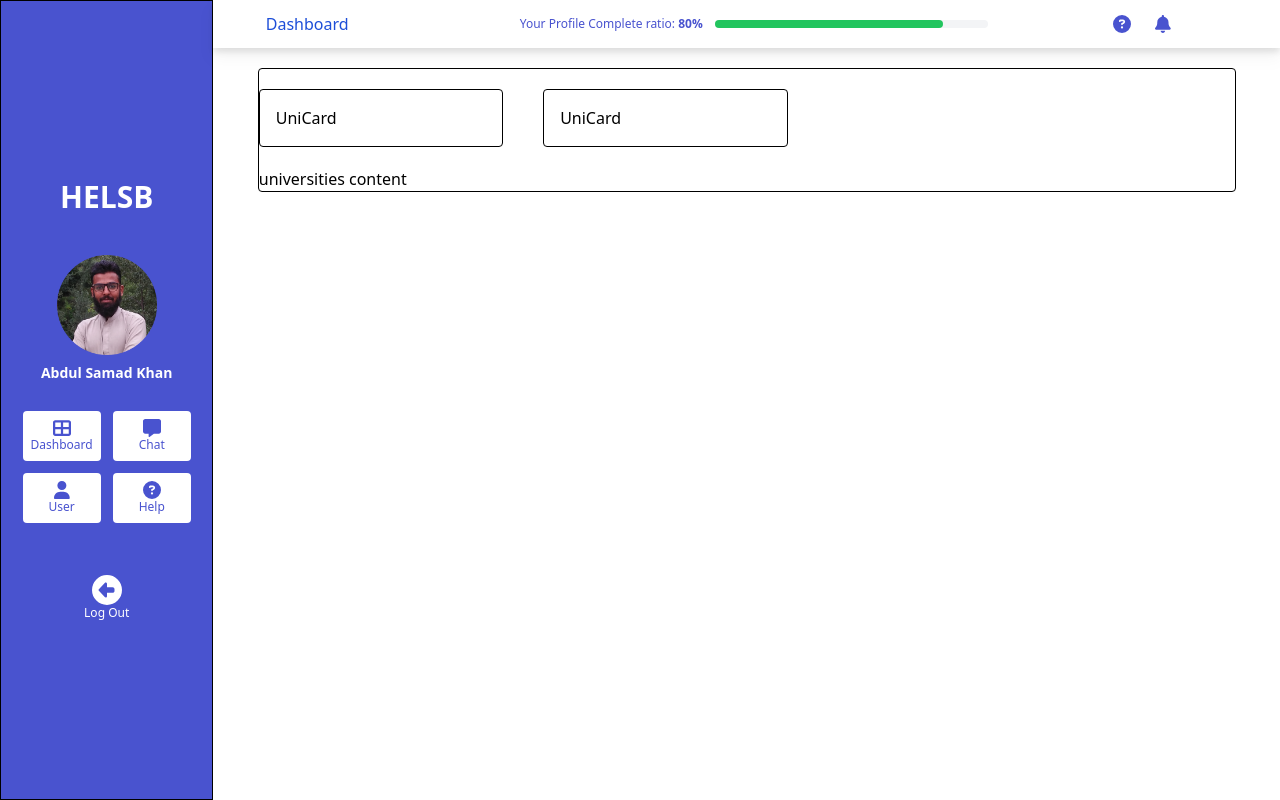
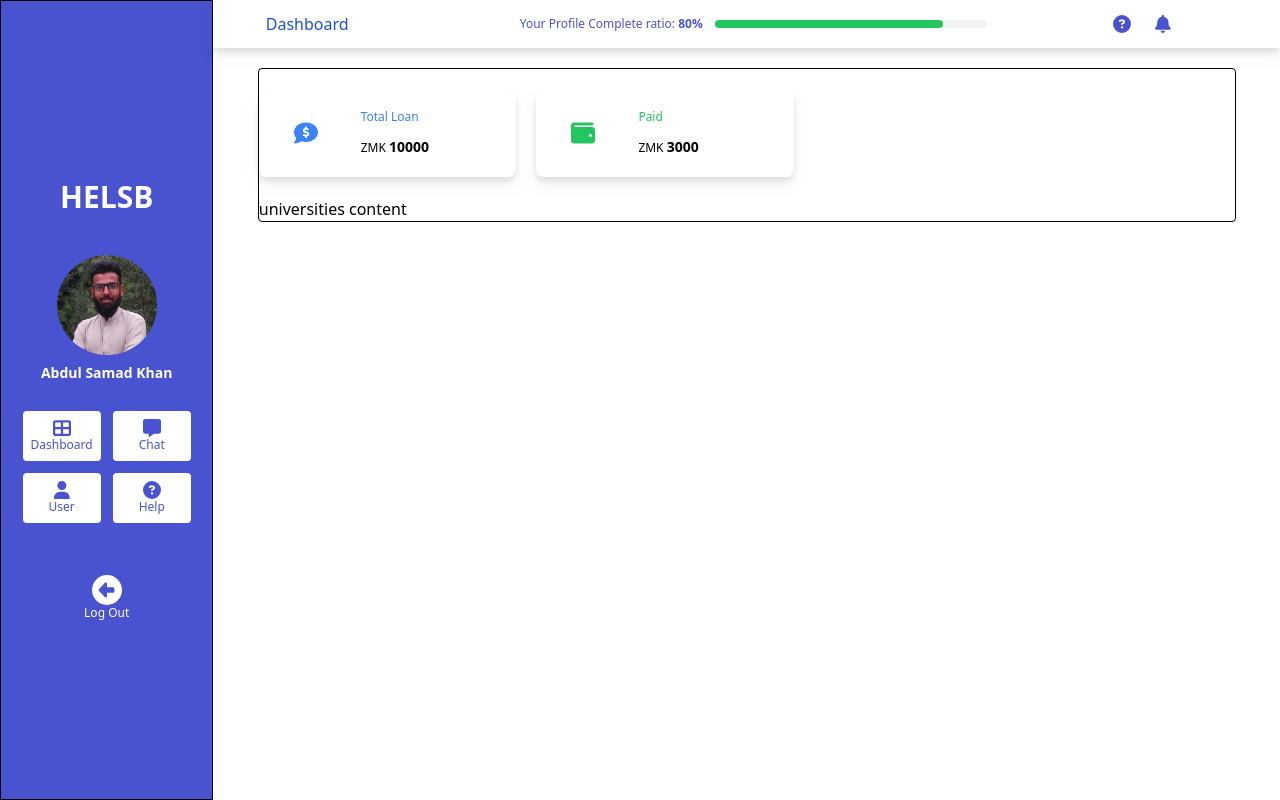
Before and after one commit to AbdulSamad676/Dashboard-in-React, a React (Vite) app: page /dashboard in a window 1280 px wide. Built offline with nearby package versions, Linux system fonts and the light colour scheme.

Commit message:
LoanCards completed

```diff
--- a/src/assets/css/style.css
+++ b/src/assets/css/style.css
@@ -20,7 +20,8 @@
 }
 /* Header */
 
-.header {
+.secondary-bg {
 	background-color: #ffffff;
 	/* box-shadow: #000000; */
+	box-sizing: border-box !important;
 }
--- a/src/components/Header.jsx
+++ b/src/components/Header.jsx
@@ -4,7 +4,7 @@ import React from 'react';
 
 function Header() {
 	return (
-		<div className='header w-full grid grid-cols-12 gap-3 drop-shadow-lg px-3 py-2'>
+		<div className='secondary-bg w-full grid grid-cols-12 gap-3 drop-shadow-lg px-3 py-2'>
 			<div className=' font-thin text-blue-700 p-1 rounded col-span-3 md:col-span-2 flex justify-center items-center'>
 				<h2>Dashboard</h2>
 			</div>
--- /dev/null
+++ b/src/components/LoanCard.jsx
@@ -0,0 +1,41 @@
+import {
+	faCircleQuestion,
+	faCommentDollar,
+	faLongArrowAltLeft,
+	faWallet,
+} from '@fortawesome/free-solid-svg-icons';
+import { FontAwesomeIcon } from '@fortawesome/react-fontawesome';
+import React from 'react';
+
+function LoanCard({ data }) {
+	const { loanStatus, loanCurrency, payment, textColor } = data;
+	return (
+		<div className='secondary-bg grid grid-cols-10 sm:grid-cols-12 gap-x-5  rounded-lg p-4 drop-shadow-lg box-border'>
+			<div className='flex justify-center items-center col-span-3 sm:col-span-4  p-1'>
+				{loanStatus === 'Paid' ? (
+					<FontAwesomeIcon
+						className={`text-3xl md:text-2xl ${textColor}`}
+						icon={faWallet}
+					/>
+				) : (
+					<FontAwesomeIcon
+						className={`text-3xl md:text-2xl ${textColor}`}
+						icon={faCommentDollar}
+					/>
+				)}
+
+				{/* <FontAwesomeIcon icon={faCircleQuestion} /> */}
+			</div>
+			<div className='col-span-7 sm:col-span-7  p-1'>
+				<p className={` mb-3 p-0 text-xs  ${textColor}`}>
+					{loanStatus}
+				</p>
+				<p className='m-0 p-0 text-xs'>
+					{loanCurrency} <b className='text-sm'> {payment} </b>
+				</p>
+			</div>
+		</div>
+	);
+}
+
+export default LoanCard;
--- a/src/components/UniCard.jsx
+++ /dev/null
@@ -1,7 +0,0 @@
-import React from 'react';
-
-function UniCard() {
-	return <div className='border border-black rounded p-4'>UniCard</div>;
-}
-
-export default UniCard;
--- a/src/components/index.js
+++ b/src/components/index.js
@@ -1,4 +1,4 @@
 import Login from './Login';
-import LoansCard from './UniCard';
+import LoansCard from './LoanCard';
 
 export default { Login, LoansCard };
--- a/src/pages/Dashboard.jsx
+++ b/src/pages/Dashboard.jsx
@@ -1,12 +1,31 @@
 import React from 'react';
-import LoansCard from '../components/UniCard';
+import LoansCard from '../components/LoanCard';
 
 function Dashboard() {
+	const textColor = 'text-blue-700';
+	const loanData = [
+		{
+			loanStatus: 'Total Loan',
+			loanCurrency: 'ZMK',
+			payment: '10000',
+			textColor: 'text-blue-500',
+		},
+		{
+			loanStatus: 'Paid',
+			loanCurrency: 'ZMK',
+			payment: '3000',
+			textColor: 'text-green-500',
+		},
+	];
+
 	return (
 		<div className='w-11/12 mx-auto mt-5 border border-black rounded'>
-			<div className='loans-row my-5 grid grid-cols-3 gap-x-10 w-10/12 '>
-				<LoansCard />
-				<LoansCard />
+			<div className='loans-row my-5 grid sm:grid-cols-2 lg:grid-cols-3 gap-y-5 sm:gap-y-0 sm:gap-x-5 w-full sm:w-10/12 box-border '>
+				{loanData?.map(item => {
+					return <LoansCard key={item.key} data={item} />;
+				})}
+				{/* <LoansCard textColor={textColor} />
+				<LoansCard /> */}
 			</div>
 			<div className='uni-row'>universities content</div>
 		</div>
```
